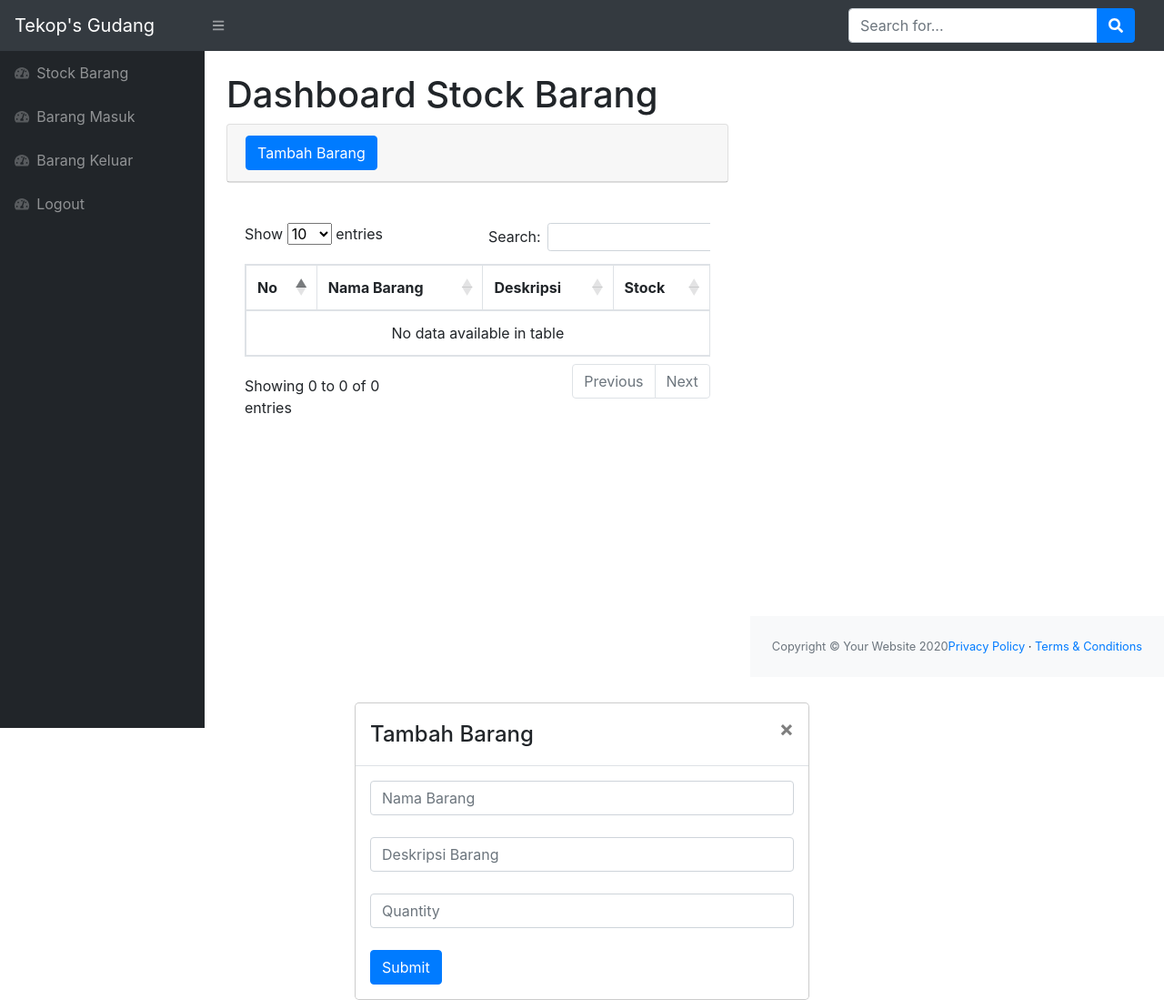
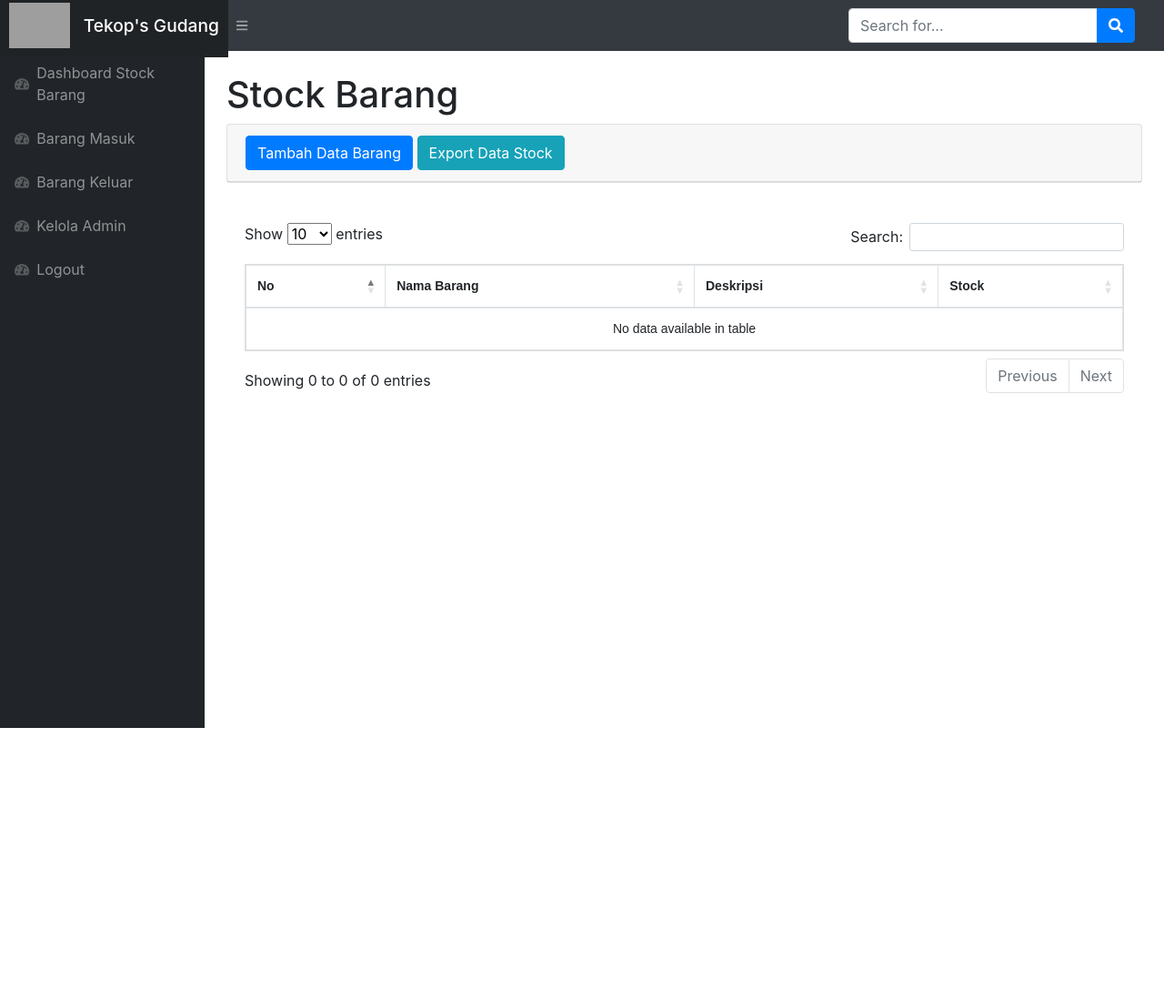
Before and after one commit to RifqiArif2703/Stock_Barang, a PHP site: page / in a window 1280 px wide. Shown: the whole page at 91% size. After the commit the page ends 800 px from the top, so only its background shows below. Run offline with PHP 8.4, Linux system fonts and the light colour scheme; the visitor is signed in with stand-in values (Sample User, id 1); data that the repository does not hold is empty; some libraries are stand-ins or nearby versions; grey boxes are pictures that could not be loaded.

Commit message:
Detailing fitur dashboard(fungsi button add data table, export data stock, menu manage admin, alert stok yg habis)

```diff
--- a/index.php
+++ b/index.php
@@ -1,5 +1,6 @@
 <?php
-
+require 'function.php';
+require 'cek.php';
 ?>
 
 <!DOCTYPE html>
@@ -11,7 +12,7 @@
     <meta name="viewport" content="width=device-width, initial-scale=1, shrink-to-fit=no" />
     <meta name="description" content="" />
     <meta name="author" content="" />
-    <title>Dashboard Stock Barang</title>
+    <title>Stock Barang</title>
     <link href="css/styles.css" rel="stylesheet" />
     <link href="https://cdn.datatables.net/1.10.20/css/dataTables.bootstrap4.min.css" rel="stylesheet"
         crossorigin="anonymous" />
@@ -21,7 +22,13 @@
 
 <body class="sb-nav-fixed">
     <nav class="sb-topnav navbar navbar-expand navbar-dark bg-dark">
-        <a class="navbar-brand" href="index.php">Tekop's Gudang</a>
+        <!-- <a class="navbar-brand" href="index.php">Tekop's Gudang</a> -->
+        <div
+            style="display: flex; align-items: center; background-color:rgb(32, 35, 38); color: white; padding: 10px; gap: 15px;">
+            <img src="../assets/img/tekop.png" alt="Logo Tekop" style="height: 50px;">
+            <a style="margin: 0; font-size: 1.2rem; font-weight: 500 ;">Tekop's Gudang</a>
+        </div>
+
         <button class="btn btn-link btn-sm order-1 order-lg-0" id="sidebarToggle" href="#"><i
                 class="fas fa-bars"></i></button>
         <!-- Navbar Search-->
@@ -43,7 +50,7 @@
                     <div class="nav">
                         <a class="nav-link" href="index.php">
                             <div class="sb-nav-link-icon"><i class="fas fa-tachometer-alt"></i></div>
-                            Stock Barang
+                            Dashboard Stock Barang
                         </a>
                         <a class="nav-link" href="masuk.php">
                             <div class="sb-nav-link-icon"><i class="fas fa-tachometer-alt"></i></div>
@@ -52,6 +59,10 @@
                         <a class="nav-link" href="keluar.php">
                             <div class="sb-nav-link-icon"><i class="fas fa-tachometer-alt"></i></div>
                             Barang Keluar
+                        </a>
+                        <a class="nav-link" href="admin.php">
+                            <div class="sb-nav-link-icon"><i class="fas fa-tachometer-alt"></i></div>
+                            Kelola Admin
                         </a>
                         <a class="nav-link" href="logout.php">
                             <div class="sb-nav-link-icon"><i class="fas fa-tachometer-alt"></i></div>
@@ -64,20 +75,42 @@
         <div id="layoutSidenav_content">
             <main>
                 <div class="container-fluid">
-                    <h1 class="mt-4">Dashboard Stock Barang</h1>
+                    <h1 class="mt-4">Stock Barang</h1>
 
                     <div class="card mb-4">
                         <div class="card-header">
                             <!-- Button to Open the Modal -->
                             <button type="button" class="btn btn-primary" data-toggle="modal" data-target="#myModal">
-                                Tambah Barang
+                                Tambah Data Barang
                             </button>
+
+                            <!-- Export Table stock to Dokumen -->
+                            <a href="export.php" class="btn btn-info">Export Data Stock</a>
                         </div>
                     </div>
 
                     <div class="card-body">
+
+                        <?php
+                        $ambildatastock = mysqli_query($conn, "select * from stock where stock <= 2");
+
+                        while ($fetch = mysqli_fetch_array($ambildatastock)) {
+                            $barang = $fetch['namabarang'];
+
+
+                            ?>
+                            <div class="alert alert-danger alert-dismissible">
+                                <button type="button" class="close" data-dismiss="alert">&times;</button>
+                                <strong>Perhatian!</strong> Stock Barang <?= $barang; ?> Telah Habis.
+                            </div>
+
+                            <?php
+                        }
+                        ?>
+
                         <div class="table-responsive">
-                            <table class="table table-bordered" id="dataTable" width="100%" cellspacing="0">
+                            <table class="table table-bordered" id="dataTable" width="100%" cellspacing="0"
+                                style="border: 1px solid #ddd; width: 100%; border-collapse: collapse; text-align: left; font-family: Arial, sans-serif; font-size: 14px;">
                                 <thead>
                                     <tr>
                                         <th>No</th>
@@ -87,15 +120,43 @@
                                     </tr>
                                 </thead>
                                 <tbody>
-                                   <!-- creaye isi data table -->
+
+                                    <?php
+                                    $i = 0; // Inisialisasi variabel $i di luar loop
+                                    $ambilsemuadatastock = mysqli_query($conn, "SELECT * FROM stock");
+                                    while ($data = mysqli_fetch_array($ambilsemuadatastock)) {
+                                        $namabarang = $data['namabarang'];
+                                        $deskripsi = $data['deskripsi'];
+                                        $stock = $data['stock'];
+                                        $idb = $data['idbarang'];
+
+                                        ?>
+
+
+                                        <tr>
+                                            <td><?= ++$i; ?></td> <!-- Penambahan variabel $i sebelum ditampilkan -->
+                                            <td><?= $namabarang; ?></td>
+                                            <td><?= $deskripsi; ?></td>
+                                            <td><?= $stock; ?></td>
+
+                                        </tr>
+
+
+
+                                        <?php
+                                    }
+                                    ;
+                                    ?>
                                 </tbody>
+
+
                             </table>
                         </div>
                     </div>
                 </div>
         </div>
         </main>
-        <footer class="py-4 bg-light mt-auto">
+        <!-- <footer class="py-4 bg-light mt-auto">
             <div class="container-fluid">
                 <div class="d-flex align-items-center justify-content-between small">
                     <div class="text-muted">Copyright &copy; Your Website 2020</div>
@@ -106,7 +167,7 @@
                     </div>
                 </div>
             </div>
-        </footer>
+        </footer> -->
     </div>
     </div>
     <script src="https://code.jquery.com/jquery-3.5.1.slim.min.js" crossorigin="anonymous"></script>
@@ -121,10 +182,10 @@
     <script src="assets/demo/datatables-demo.js"></script>
 </body>
 
-            <!-- The Modal -->
-            <!-- <div class="modal fade" id="myModal"> -->
-                <div class="modal-dialog">
-                    <div class="modal-content">
+<!-- The Modal -->
+<div class="modal fade" id="myModal">
+    <div class="modal-dialog">
+        <div class="modal-content">
 
             <!-- Modal Header -->
             <div class="modal-header">
@@ -133,19 +194,18 @@
             </div>
 
             <!-- Modal body -->
-            <form action="POST">
+            <form method="post">
                 <div class="modal-body">
+                    <br>
                     <input type="text" name="namabarang" placeholder="Nama Barang" class="form-control" required>
                     <br>
-                    <input type="text" name="deskripsi" placeholder="Deskripsi Barang" class="form-control" required>
+                    <input type="text" name="deskripsi" placeholder="Deskripsi barang" class="form-control" required>
                     <br>
-                    <input type="number" name="qty" class="form-control" placeholder="Quantity" required>
+                    <input type="number" name="stock" class="form-control" placeholder="Stock" required>
                     <br>
-                    <button type="submit" class="btn btn-primary" name="addnewbarang">Submit</button>
+                    <button type="submit" class="btn btn-primary" name="addnewbarang" required>Submit</button>
                 </div>
             </form>
-
-
         </div>
     </div>
 </div>
```
